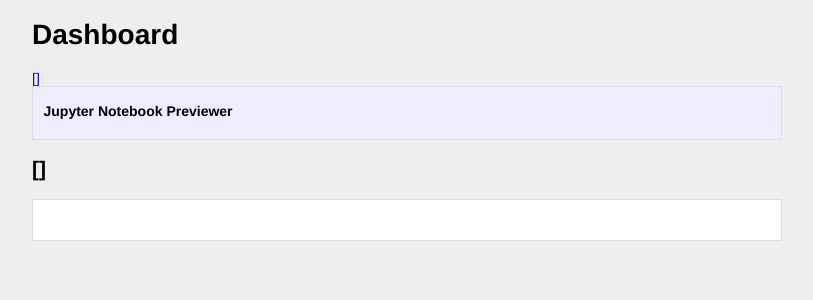
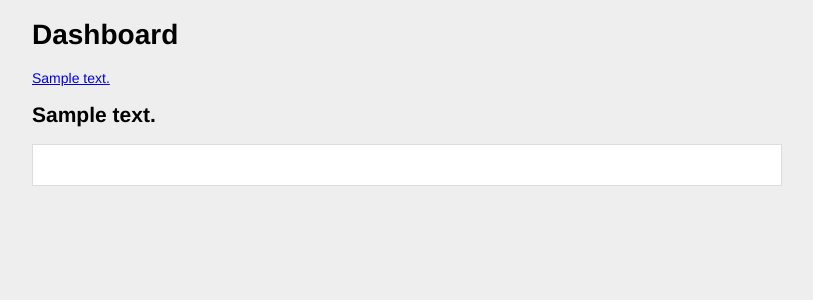
Before and after one commit to pipalacademy/pipalhub, a Flask app: template preview/templates/index.html in a window 1280 px wide. Shown: the top 300 px of the page, without its empty margins (233-1046 px from the left). Run offline with Flask 2, Linux system fonts and the light colour scheme; the template is opened without the code that fills it: most values are stand-ins (such as "Sample title", 1, 10 or a date in 2020).

Commit message:
Look for the notebooks from /home/jupyter-*
This is temporary fix to make it work for the upcoming training.
The paths are curently hard coded. These need to be moved to a configuration.

```diff
--- a/preview/app.py
+++ b/preview/app.py
@@ -1,28 +1,39 @@
 from flask import Flask, render_template, send_from_directory, jsonify
 from pathlib import Path
 import ipytail
+import glob
 
 app = Flask(__name__)
 
+notebook_name = "session-01.ipynb"
+notebook_pattern = f"/home/jupyter-*/{notebook_name}"
+
+def get_notebook_path(name):
+    return f"/home/jupyter-{name}/{notebook_name}"
+
+def get_name(path):
+    path = Path(path)
+    return path.parent.name.replace("jupyter-", "")
+
 @app.route("/")
 def index():
-    notebooks = Path("notebooks").glob("*.ipynb")
-    return render_template("index.html", notebooks=list(notebooks))
+    paths = glob.glob(notebook_pattern)
+    names = [get_name(path) for path in paths]
+    return render_template("index.html", notebooks=names)
 
 @app.route("/nb/<name>.ipynb")
 def notebook_ipynb(name):
-    path = name + ".ipynb"
-    return send_from_directory('notebooks', path)
+    path = Path(get_notebook_path(name))
+    return send_from_directory(path.parent, path.name)
 
 
 @app.route("/nbtail/<name>.ipynb")
 def notebook_tail(name):
-    path = Path("notebooks") / (name + ".ipynb")
+    path = get_notebook_path(name)
 
     tail = ipytail.IPyTail()
     nb = tail.process_file(path)
     return jsonify(nb)
-
 
 @app.route("/nb/<name>")
 def notebook(name):
--- a/preview/templates/index.html
+++ b/preview/templates/index.html
@@ -6,18 +6,14 @@
 
     <div class="sidebar">
         {% for nb in notebooks %}
-            <div class="notebook-link"><a href="/nb/{{nb.stem}}">{{nb.stem}}</a></div>
+            <div class="notebook-link"><a href="/nb/{{nb}}">{{nb}}</a></div>
         {% endfor %}
-    </div>
-    <div id="controls">
-        <div id="header">Jupyter Notebook Previewer</div>
-
     </div>
     <div class="notebooks">
         {% for nb in notebooks %}
             <div class="notebook-wrapper">
-                <h2 class="notebook-title">{{nb.stem}}</h2>
-                <div class="notebook" id="notebook-{{nb.stem}}"></div>
+                <h2 class="notebook-title">{{nb}}</h2>
+                <div class="notebook" id="notebook-{{nb}}"></div>
             </div>
         {% endfor %}
     </div>
@@ -25,7 +21,7 @@
 
 <script type="text/javascript">
     {% for nb in notebooks %}
-        renderNotebook("#notebook-{{nb.stem}}", "/nbtail/{{nb.stem}}.ipynb");
+        renderNotebook("#notebook-{{nb}}", "/nbtail/{{nb}}.ipynb");
     {% endfor %}
 </script>
 
```
